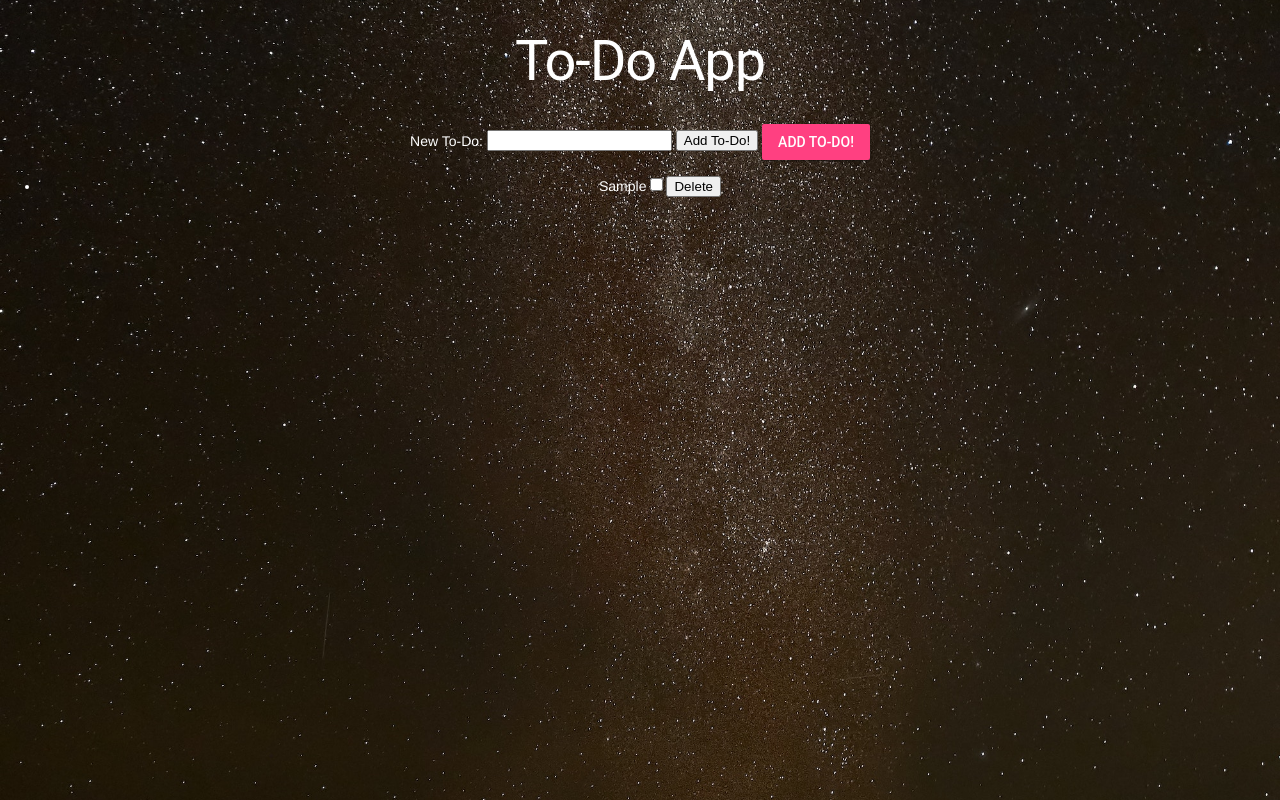
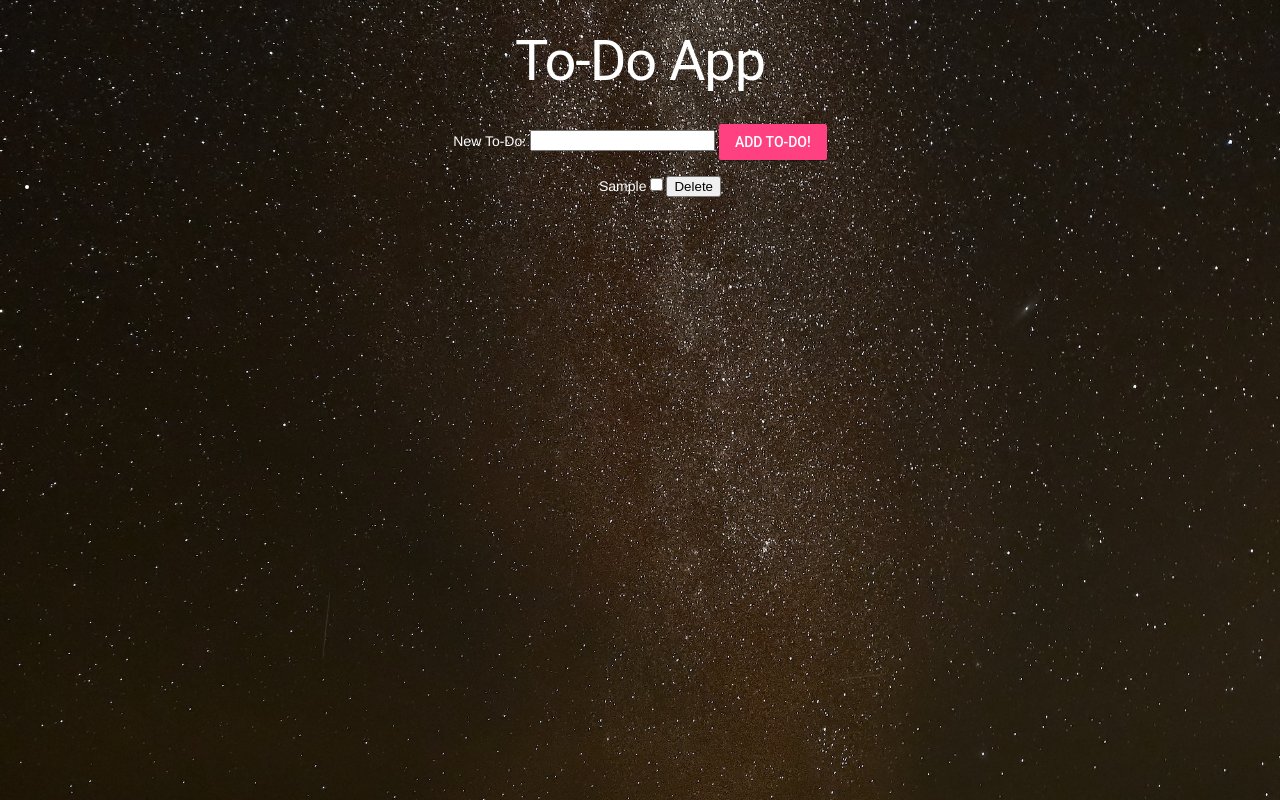
Before and after one commit to EdelweiB/to-do-app, a plain HTML site: page index.html in a window 1280 px wide. Both pictures are taken after typing "Sample" into the empty fields and a click on the button "ADD TO-DO!". Drawn offline with nearby package versions, Linux system fonts and the light colour scheme.

Commit message:
DOM scripting part 1 second submission

```diff
--- a/app.js
+++ b/app.js
@@ -6,36 +6,39 @@ function onReady() {
    addToDoForm.addEventListener('submit', event => {
     event.preventDefault();
 
-    // get the text
-    const title = newToDoText.value;
+    let title = newToDoText.value;
 
-    // create a new li
-    const newLi = document.createElement('li');
+    let newLi = document.createElement('li');
 
-    // create a new input
-    const checkbox = document.createElement('input');
+    let checkbox = document.createElement('input');
 
-    // set the input's type to checkbox
+    let deleteBtn = document.createElement('button');
+
     checkbox.type = "checkbox";
 
-    const deleteBtn = document.createElement('button')
-    deleteBtn.innerHTML = '<span>Delete<span>';
-
-    // set the title
     newLi.textContent = title;
 
-    // attach the checkbox to the li
     newLi.appendChild(checkbox);
 
     newLi.appendChild(deleteBtn);
 
-    // attach the li to the ul
     toDoList.appendChild(newLi);
 
-    //empty the input
     newToDoText.value = '';
+
+    deleteBtn.innerHTML = '<span>Delete<span>';
+
+    deleteBtn.addEventListener('click', event => {
+
+      newLi.remove();
+
+      deleteBtn.remove();
+
+      checkbox.remove();
+    });
   });
 }
+
 
 window.onload = function() {
   onReady();
--- a/index.html
+++ b/index.html
@@ -19,7 +19,6 @@
     <form id="addToDoForm">
       <label for="newToDoText">New To-Do:</label>
       <input type="text" id="newToDoText">
-  <button type="submit">Add To-Do!</button>
       <button class="mdl-button mdl-js-button mdl-button--raised mdl-js-ripple-effect mdl-button--accent">
     Add To-Do!
       </button>
```
Lines whose indentation alone changed are shown as unchanged.
